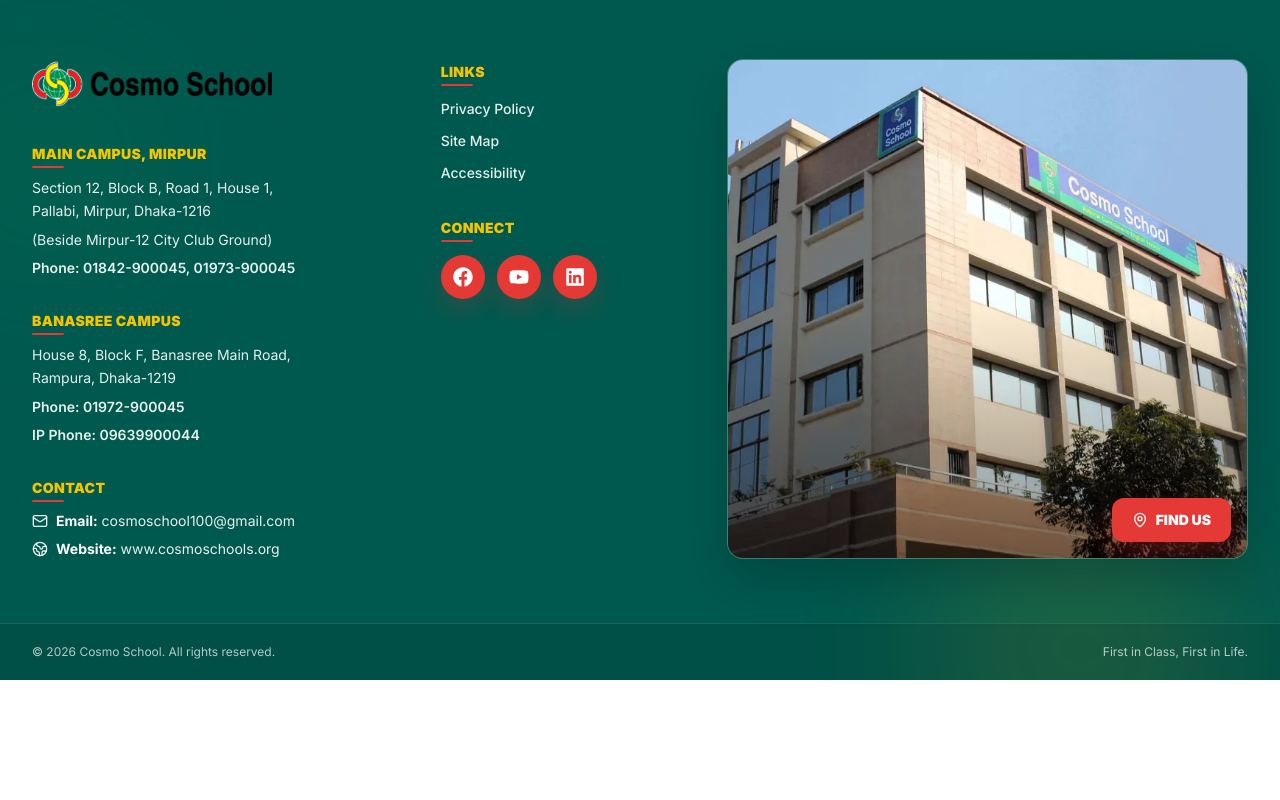
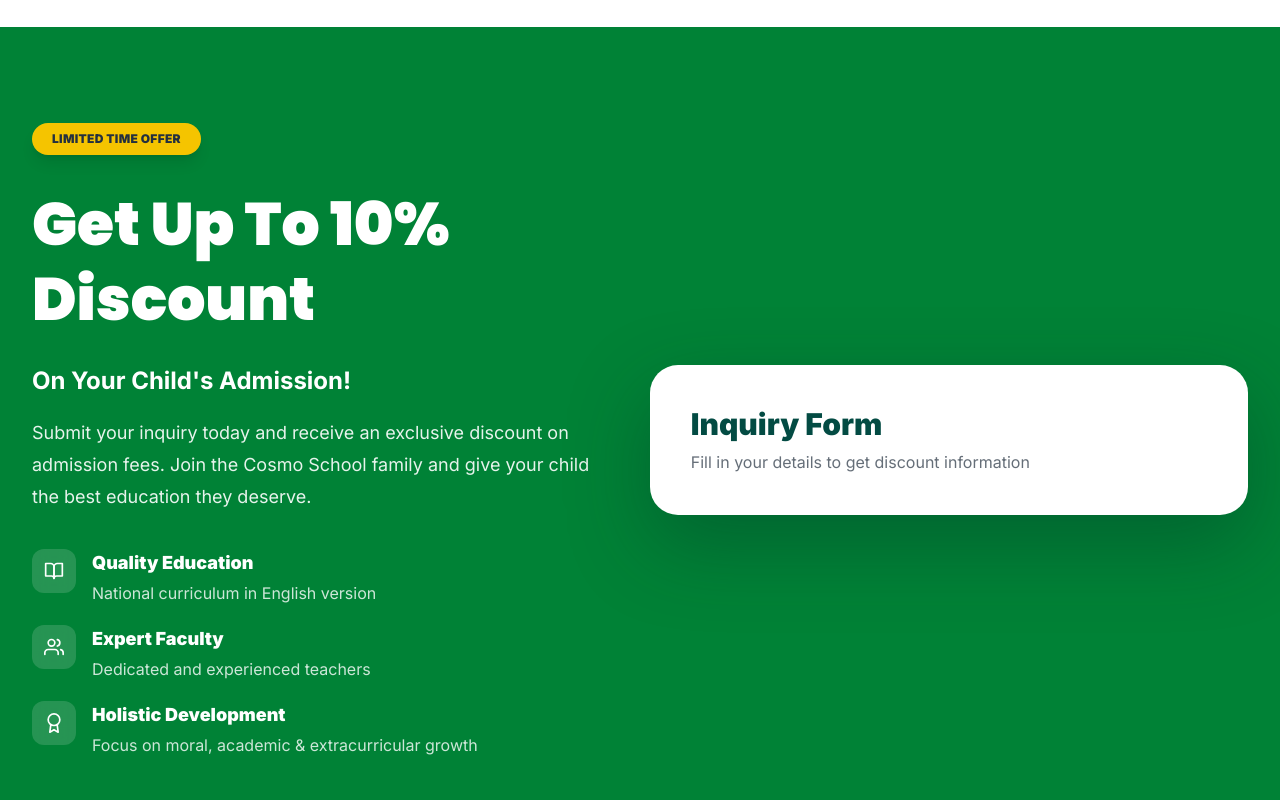
Before and after one commit to mehadiHasanDiner/cosmo-school-fullStack-web, a React (Vite) app in the folder client/: page / in a window 1280 px wide. Shown: the part 1260-2060 px from the top of the page. Before the commit the page ends 1940 px from the top, so only its background shows below. Built offline with nearby package versions, Linux system fonts and the light colour scheme.

Commit message:
get dicount running

```diff
--- a/client/package.json
+++ b/client/package.json
@@ -16,6 +16,7 @@
     "motion": "^12.42.2",
     "react": "^19.2.7",
     "react-dom": "^19.2.7",
+    "react-hook-form": "^7.83.0",
     "react-icons": "^5.7.0",
     "react-router": "^8.3.0",
     "tailwindcss": "^4.3.3"
--- /dev/null
+++ b/client/src/pages/Home/AdmissionOffer.jsx
@@ -0,0 +1,130 @@
+import ScrollReveal from "../../components/common/ScrollReveal";
+import Container from "../../components/layout/Container";
+import {
+  FiUser,
+  FiMail,
+  FiPhone,
+  FiUsers,
+  FiBookOpen,
+  FiAward,
+  FiArrowRight,
+} from "react-icons/fi";
+
+const AdmissionOffer = () => {
+  const benefits = [
+    {
+      title: "Quality Education",
+      description: "National curriculum in English version",
+      icon: FiBookOpen,
+    },
+    {
+      title: "Expert Faculty",
+      description: "Dedicated and experienced teachers",
+      icon: FiUsers,
+    },
+    {
+      title: "Holistic Development",
+      description: "Focus on moral, academic & extracurricular growth",
+      icon: FiAward,
+    },
+  ];
+
+  return (
+    <section className="my-8 bg-green-700">
+      <ScrollReveal direction="zoom" delay="0.5" duration="1">
+        <Container className="grid min-h-screen items-center gap-12 px-4 py-16 sm:px-6 lg:grid-cols-[1fr_1.05fr] lg:px-8 lg:py-24 body-font">
+          {/* Left side content */}
+          <div className="text-white">
+            <h1
+              className=" inline-flex items-center rounded-full
+              bg-secondary px-5 py-2
+              text-xs font-black uppercase tracking-wide
+              text-neutral shadow-lg "
+            >
+              Limited Time Offer
+            </h1>
+
+            <h1
+              className="mt-8 max-w-xl text-4xl font-black
+              leading-tight sm:text-5xl lg:text-6xl heading-font"
+            >
+              Get Up To 10%
+              <span className="block">Discount</span>
+            </h1>
+
+            <h2 className="mt-7 text-xl font-bold sm:text-2xl">
+              On Your Child&apos;s Admission!
+            </h2>
+
+            <p
+              className="
+              mt-5 max-w-xl text-base leading-8
+              text-white/90 sm:text-lg
+            "
+            >
+              Submit your inquiry today and receive an exclusive discount on
+              admission fees. Join the Cosmo School family and give your child
+              the best education they deserve.
+            </p>
+
+            {/* Benefits */}
+            <div className="mt-9 space-y-5">
+              {benefits.map((benefit) => {
+                const Icon = benefit.icon;
+
+                return (
+                  <div
+                    key={benefit.title}
+                    className="group flex items-start gap-4"
+                  >
+                    <div
+                      className="
+                      grid size-11 shrink-0 place-items-center
+                      rounded-xl bg-white/15
+                      text-white backdrop-blur-sm
+                      transition-all duration-300
+                      group-hover:-translate-y-1
+                      group-hover:bg-secondary
+                      group-hover:text-neutral
+                    "
+                    >
+                      <Icon className="text-xl" />
+                    </div>
+
+                    <div>
+                      <h3 className="text-base font-black sm:text-lg">
+                        {benefit.title}
+                      </h3>
+
+                      <p className="mt-1 text-sm text-white/80 sm:text-base">
+                        {benefit.description}
+                      </p>
+                    </div>
+                  </div>
+                );
+              })}
+            </div>
+          </div>
+
+          <div
+            className="rounded-[28px] border border-white/30
+            bg-white p-6
+            shadow-[0_30px_80px_rgba(0,45,36,0.35)]
+            sm:p-8 lg:p-10"
+          >
+            <div>
+              <h2 className=" text-3xl font-black text-[#034b43]">
+                Inquiry Form
+              </h2>
+              <p className="mt-2 text-base text-neutral/70">
+                Fill in your details to get discount information
+              </p>
+            </div>
+          </div>
+        </Container>
+      </ScrollReveal>
+    </section>
+  );
+};
+
+export default AdmissionOffer;
--- a/client/src/pages/Home/Home/Home.jsx
+++ b/client/src/pages/Home/Home/Home.jsx
@@ -1,3 +1,4 @@
+import AdmissionOffer from "../AdmissionOffer";
 import Hero from "../Hero";
 import WhyChoose from "../WhyChoose";
 
@@ -6,6 +7,7 @@ const Home = () => {
     <div>
       <Hero />
       <WhyChoose />
+      <AdmissionOffer />
     </div>
   );
 };
```
Also changed, not shown: client/src/Shared/Navbar.jsx (indentation only), 1 other file (tests, documents, lock files or other folders).
